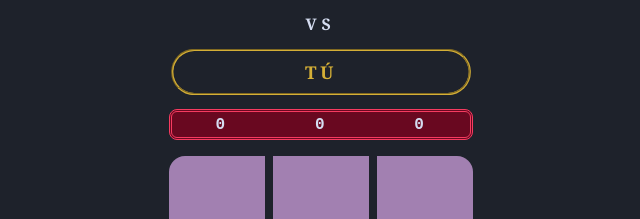
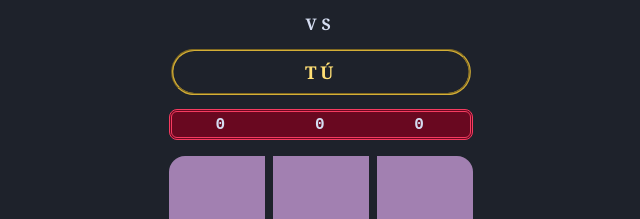
Before and after one commit to laiaXarxatecActiva/Knucklebones_Queen_Of_Hearts, a website with bundled scripts: page index.html in a window 1280 px wide. Shown: the part 439-658 px from the top of the page, 467-1107 px from the left. Built offline with nearby package versions, Linux system fonts and the light colour scheme.

Commit message:
Fix: Cambiado el color del resaltar turno activo a amarillo más claro

```diff
--- a/public/styles/style.css
+++ b/public/styles/style.css
@@ -253,7 +253,7 @@ body {
   padding: 0.5rem;
   border: 2px groove #d4af37;
   border-radius: 5rem;
-  color: #d4af37;
+  color: #ffdf75;
   transform: scale(1.05);
 }
 
```
